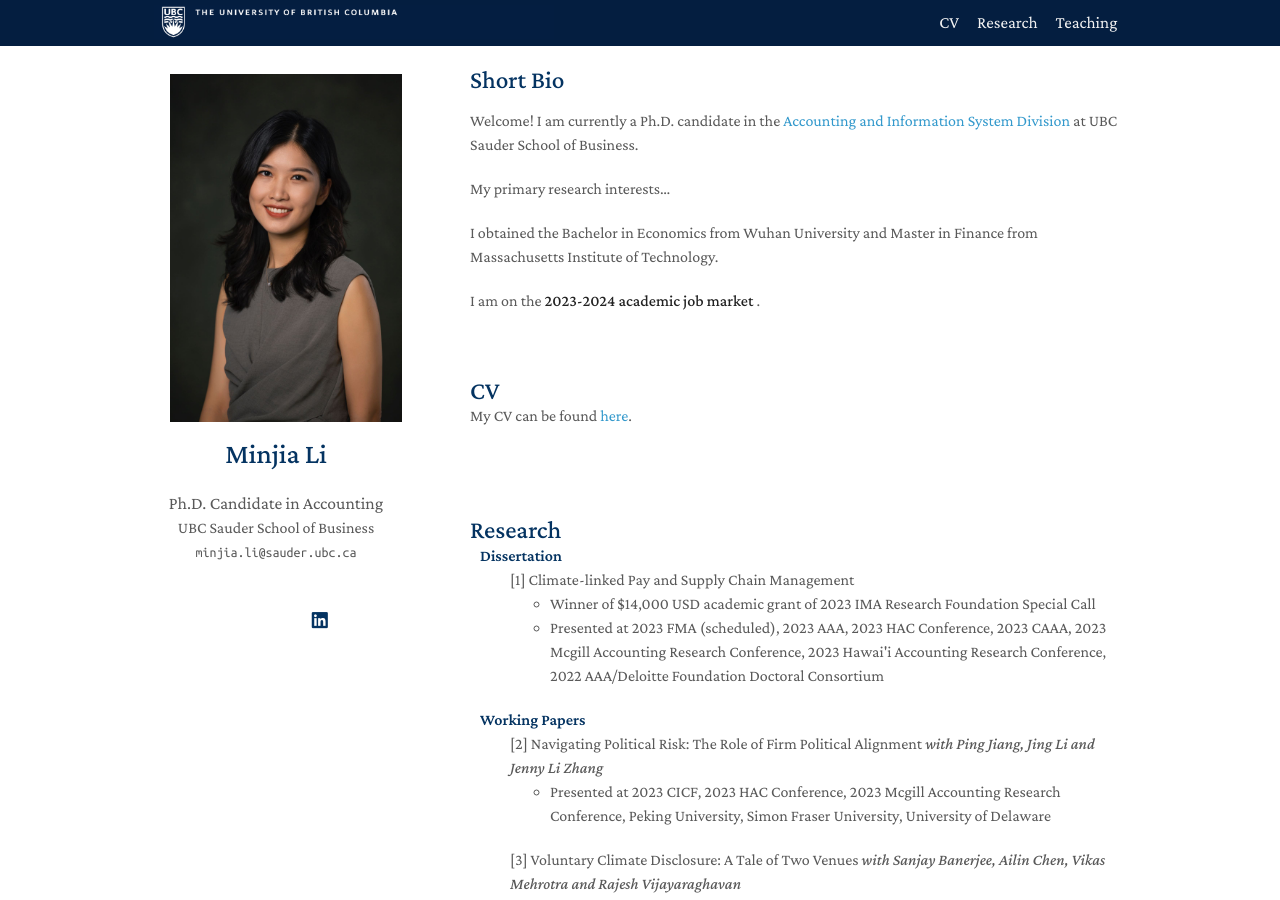
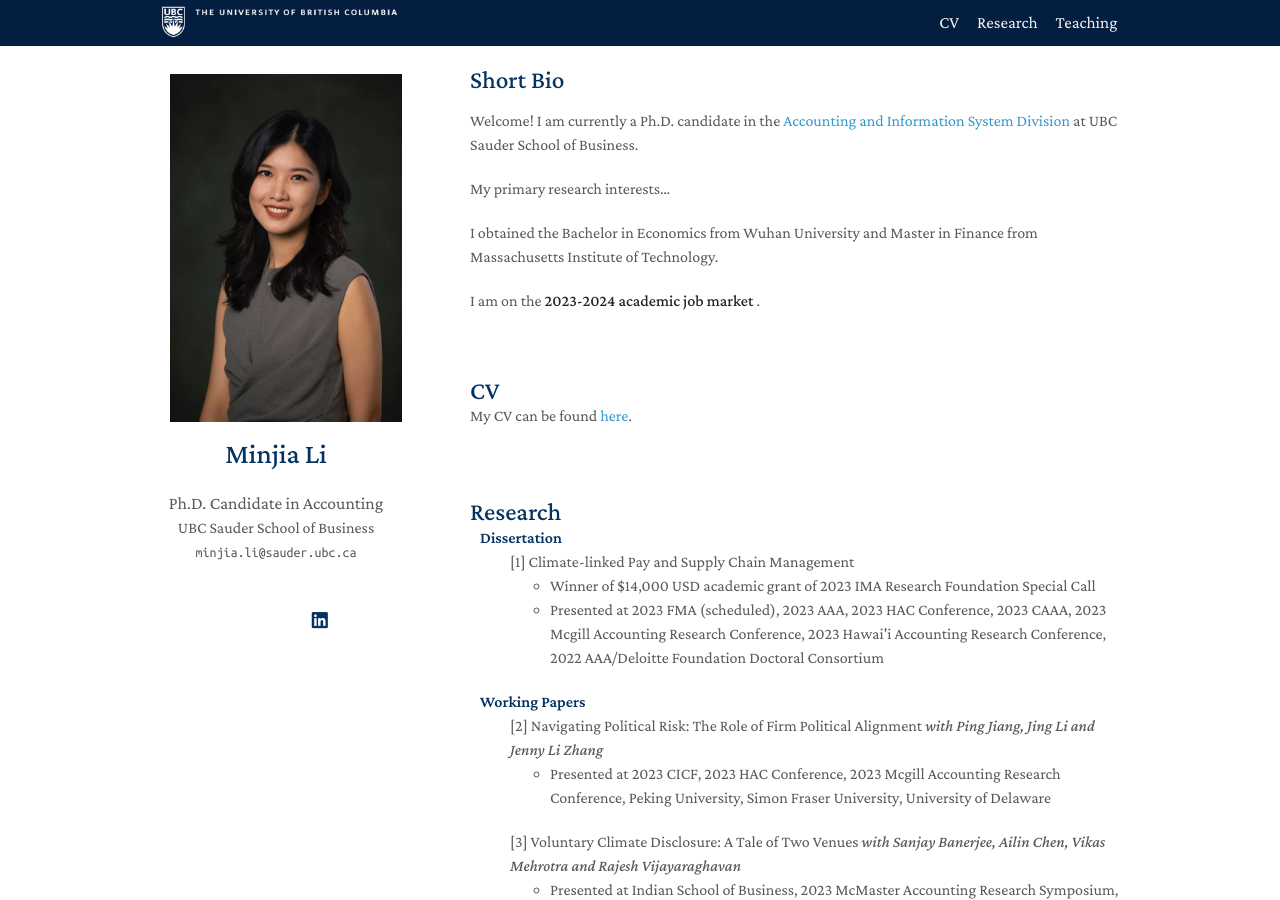
Before and after one commit to zeyang1225/zeyang1225.github.io, a Jekyll site: the page built from index.md, in a window 1280 px wide and 900 px high. Built offline with Jekyll 4.4.1, drawn with Linux system fonts in a browser that asks for light colours; nearby versions of some CDN libraries; a style sheet for code colours, icons or effects is not loaded; our own code applies the rules of GitHub Pages for plain Markdown files.

Commit message:
Update research.md

```diff
--- a/_includes/research.md
+++ b/_includes/research.md
@@ -1,8 +1,9 @@
+<div>
 <br>
 <br>
 <h2 id="research" style="margin: 2px 0px 0px;">Research</h2>
  <h4 style="margin:0 10px 0;"  >Dissertation</h4>
-<div>
+
  <ul>  <div class="title"> [1] Climate-linked Pay and Supply Chain Management  </div>
   <ul>
      <li>   Winner of $14,000 USD academic grant of 2023 IMA Research Foundation Special Call <br></li>
```
